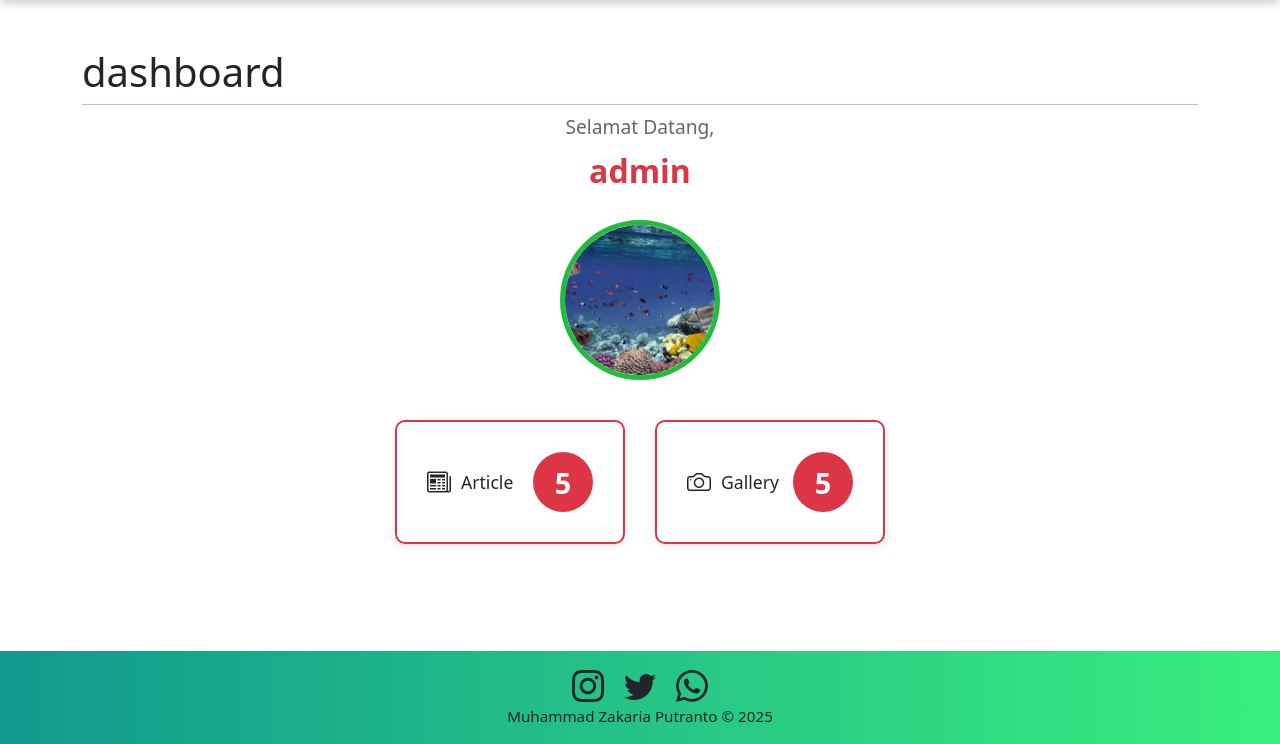
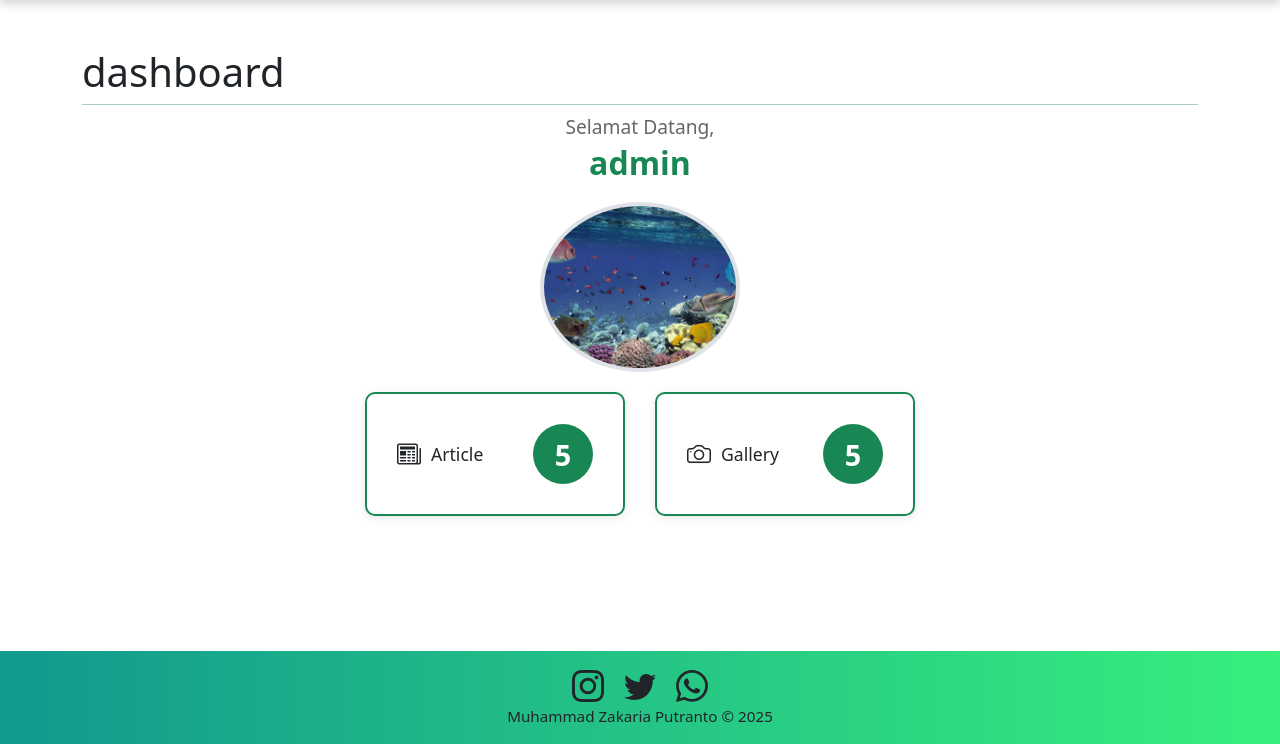
Before and after one commit to Muhammadzakariaa/dailyjournal, a PHP site: page /admin.php in a window 1280 px wide. Shown: the part 56-800 px from the top of the page. Run offline with PHP 8.4, Linux system fonts and the light colour scheme; a user stored in the database is signed in; data comes from the database, SQL or seed files in the repository.

Commit message:
update width and height foto

```diff
--- a/dashboard.php
+++ b/dashboard.php
@@ -26,15 +26,15 @@ $stmt->close();
 <style>
     .profile-section {
         text-align: center;
-        margin-bottom: 40px;
+        margin-bottom: 10px;
     }
 
     .profile-photo-dashboard {
-        width: 160px;
-        height: 160px;
+        width: 200px;
+        height: 170px;
         border-radius: 50%;
         object-fit: cover;
-        border: 5px solid #20bd3d;
+        border: 4px solid #dee2e6;
         margin: 20px auto;
         display: block;
     }
@@ -42,14 +42,14 @@ $stmt->close();
     .welcome-text {
         color: #666;
         font-size: 1.2rem;
-        margin-bottom: 10px;
+        margin-bottom: 2px;
     }
 
     .username-text {
-        color: #dc3545;
+        color: #198754;
         font-size: 2rem;
         font-weight: bold;
-        margin-bottom: 30px;
+        margin-bottom: 10px;
     }
 
     .dashboard-cards {
@@ -60,8 +60,8 @@ $stmt->close();
     }
 
     .stat-card {
-        width: 230px;
-        border: 2px solid #dc3545;
+        width: 260px;
+        border: 2px solid  #198754;
         border-radius: 10px;
         padding: 30px;
         background: white;
@@ -95,7 +95,7 @@ $stmt->close();
         width: 60px;
         height: 60px;
         border-radius: 50%;
-        background: #dc3545;
+        background: #198754;
         color: white;
         display: flex;
         align-items: center;
```
